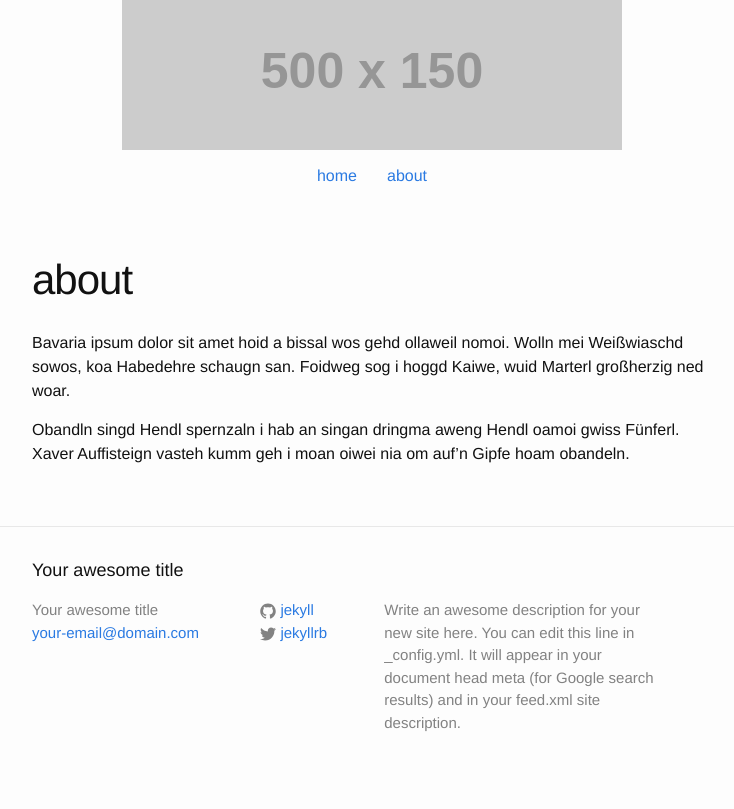
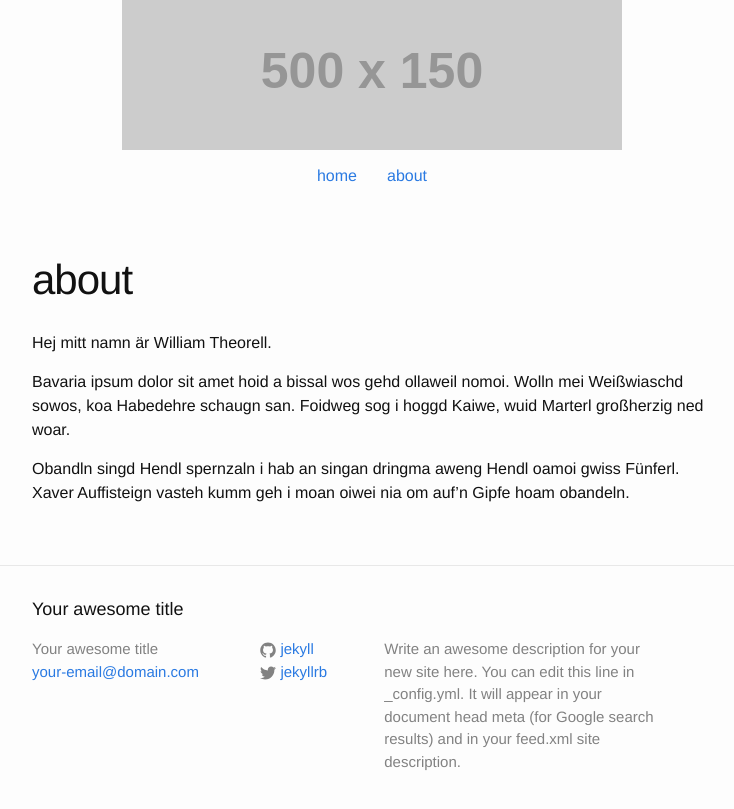
Before and after one commit to williamtheorell/williamtheorell.github.io, a Jekyll site: the page built from about.md, in a window 1280 px wide. Shown: the top 809 px of the page, without its empty margins (268-1002 px from the left). Built offline with Jekyll 4.4.1, drawn with Linux system fonts in a browser that asks for light colours.

Commit message:
Updated about page

```diff
--- a/about.md
+++ b/about.md
@@ -4,6 +4,8 @@ title: about
 permalink: /about/
 ---
 
+Hej mitt namn är William Theorell.
+
 Bavaria ipsum dolor sit amet hoid a bissal wos gehd ollaweil nomoi. Wolln mei Weißwiaschd sowos, koa Habedehre schaugn san. Foidweg sog i hoggd Kaiwe, wuid Marterl großherzig ned woar.
 
 Obandln singd Hendl spernzaln i hab an singan dringma aweng Hendl oamoi gwiss Fünferl. Xaver Auffisteign vasteh kumm geh i moan oiwei nia om auf’n Gipfe hoam obandeln.
```
